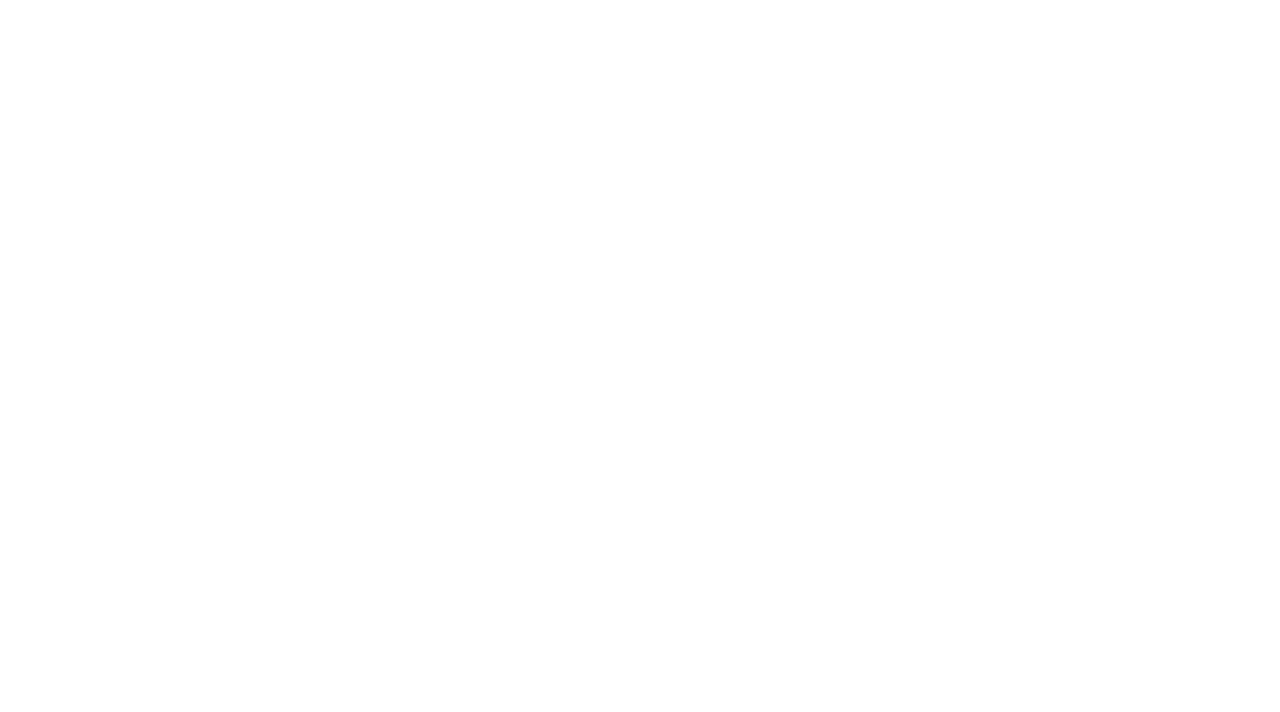
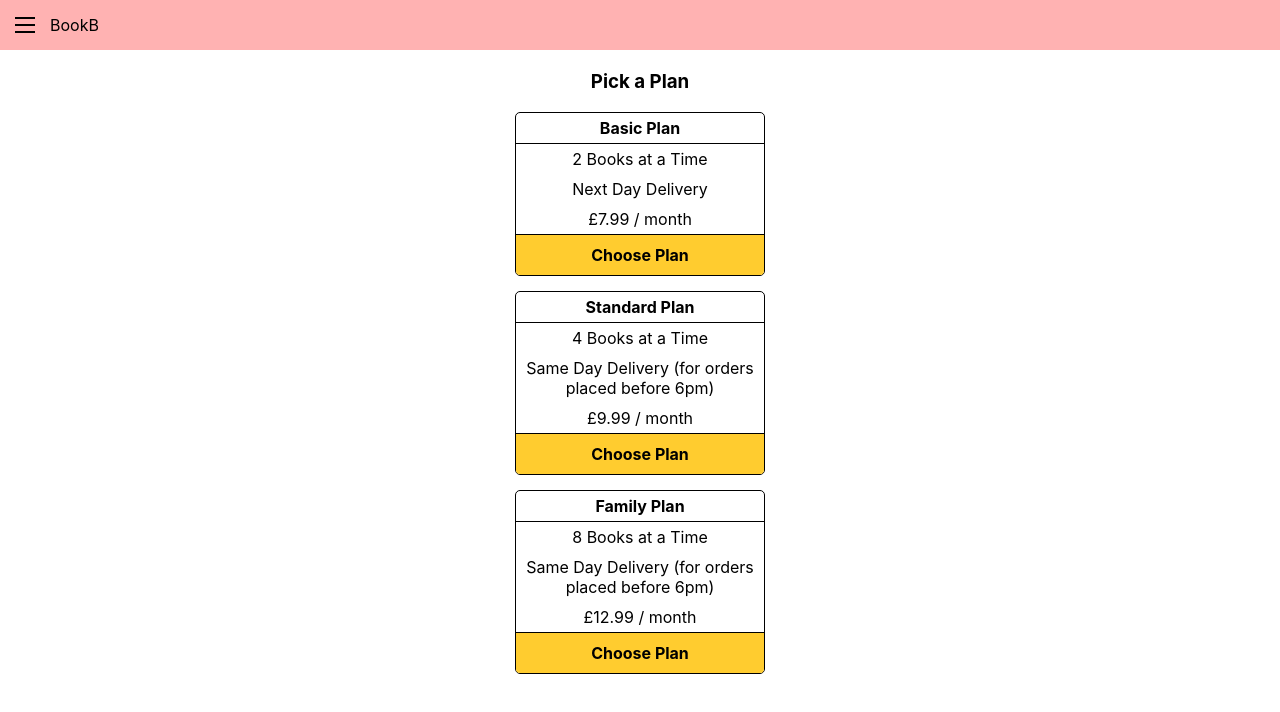
Before and after one commit to miraan/bookb, a React (Create React App) app in the folder client/: page /choosePlan in a window 1280 px wide. Shown: the top 712 px of the page. Built offline with nearby package versions, Linux system fonts and the light colour scheme.

Commit message:
choose plan page

```diff
--- a/client/src/App/App.js
+++ b/client/src/App/App.js
@@ -7,6 +7,7 @@ import Home from './pages/Home';
 import Catalog from './pages/Catalog';
 import Order from './pages/Order';
 import Signup from './pages/Signup';
+import ChoosePlan from './pages/ChoosePlan';
 
 const App = () => (
   <Switch>
@@ -16,6 +17,7 @@ const App = () => (
         <Route path="/catalog" component={Catalog} />
         <Route path="/order" component={Order} />
         <Route path="/signup" component={Signup} />
+        <Route path="/choosePlan" component={ChoosePlan} />
       </Switch>
     </div>
   </Switch>
--- /dev/null
+++ b/client/src/App/components/PlanOption.js
@@ -0,0 +1,32 @@
+// @flow
+
+import * as React from 'react';
+
+import type {Plan as PlanType} from '../../types';
+
+type Props = {
+  plan: PlanType,
+  onChooseButtonClick: (PlanType) => void,
+}
+
+const PlanOption = (props: Props) => (
+  <div className="planOption">
+    <div className="planOptionTitle planOptionRow">
+      {props.plan.name}
+    </div>
+    <div className="planOptionRow">
+      {props.plan.maxBooks} Books at a Time
+    </div>
+    <div className="planOptionRow">
+      {props.plan.deliveryDeal}
+    </div>
+    <div className="planOptionRow">
+      £{(props.plan.pricePerMonth / 100).toFixed(2)} / month
+    </div>
+    <div className="planOptionRow planOptionButton" onClick={() => props.onChooseButtonClick(props.plan)}>
+      Choose Plan
+    </div>
+  </div>
+);
+
+export default PlanOption;
--- /dev/null
+++ b/client/src/App/pages/ChoosePlan.js
@@ -0,0 +1,34 @@
+// @flow
+
+import * as React from 'react';
+import Header from '../components/Header';
+import PlanOption from '../components/PlanOption';
+import {plans} from '../../types';
+import LocalStorage from '../../LocalStorage';
+
+import type {Plan as PlanType} from '../../types';
+
+type Props = {};
+
+export default class ChoosePlan extends React.Component<Props> {
+  render = () => {
+    return (
+      <div className="App">
+        <Header showMenuIcon showSearchBar={false} center={false} />
+        <h3 className="noTopMargin">Pick a Plan</h3>
+        {plans.map(plan => (
+          <PlanOption key={plan.id} plan={plan} onChooseButtonClick={this.onChoosePlanButtonClick} />
+        ))}
+      </div>
+    );
+  }
+
+  onChoosePlanButtonClick = (plan: PlanType) => {
+    const cartSize = Object.keys(LocalStorage.getCart()).length
+    if (cartSize > plan.maxBooks) {
+      alert(`You have ${cartSize} books in your reading cart, but this plan allows a maximum of ${plan.maxBooks} at a time. Please remove books from your cart or select a different plan.`);
+      return;
+    }
+    console.log('chose plan' + plan.id);
+  }
+}
--- a/client/src/App/pages/Home.js
+++ b/client/src/App/pages/Home.js
@@ -6,7 +6,7 @@ import Header from '../components/Header';
 
 const Home = () => (
   <div className="App">
-    <Header showMenuIcon={false} center showSearchBar={false} center={false} />
+    <Header showMenuIcon={false} center showSearchBar={false} />
     <h2>Borrow Unlimited Books</h2>
     <h3>Same Day Delivery and Return</h3>
     <p>How Our Subscription Works:</p>
--- a/client/src/App/pages/Signup.js
+++ b/client/src/App/pages/Signup.js
@@ -27,7 +27,7 @@ type State = {
 class Signup extends React.Component<Props, State> {
   constructor(props: Props) {
     super(props);
-    LocalStorage.deleteLocalStorage();
+    // LocalStorage.deleteLocalStorage();
     const user = LocalStorage.getUser();
     this.state = {
       email: user && user.email ? user.email : '',
@@ -49,7 +49,7 @@ class Signup extends React.Component<Props, State> {
 
     if (user && user.password) {
       return (
-        <Redirect to="./plan" />
+        <Redirect to="./choosePlan" />
       );
     }
 
@@ -61,7 +61,7 @@ class Signup extends React.Component<Props, State> {
     return (
       <div className="App">
         <Header showMenuIcon showSearchBar={false} center={false} />
-        <h3 className="signupFormHeading">Create an Account</h3>
+        <h3 className="noTopMargin">Create an Account</h3>
         <div className="signupFormRow">
           Email Address:
         </div>
--- a/client/src/index.css
+++ b/client/src/index.css
@@ -223,7 +223,7 @@ button {
   padding: 2px 10px 2px 10px;
 }
 
-.signupFormHeading {
+.noTopMargin {
   margin-top: 0px;
 }
 
@@ -243,3 +243,30 @@ button {
   margin-top: 10px;
   margin-bottom: 20px;
 }
+
+.planOption {
+  border: 1px solid black;
+  border-radius: 5px;
+  overflow: hidden;
+  display: flex;
+  flex-direction: column;
+  flex-shrink: 0;
+  width: 250px;
+  margin-bottom: 15px;
+}
+
+.planOptionTitle {
+  border-bottom: 1px solid #000;
+  font-weight: bold;
+}
+
+.planOptionRow {
+  padding: 5px;
+}
+
+.planOptionButton {
+  border-top: 1px solid #000;
+  background-color: #ffcc2f;
+  padding: 10px;
+  font-weight: bold;
+}
--- a/client/src/types.js
+++ b/client/src/types.js
@@ -8,8 +8,6 @@ export type Book = {
   genre: string,
   imageUrl: string,
 }
-
-export type Plan = 1 | 2 | 3
 
 export type User = {
   id: number,
@@ -26,6 +24,38 @@ export type User = {
   stripeCustomerId?: ?string,
   stripeCardBrand?: ?string,
   stripeCardLastFourDigits?: ?string,
-  plan?: ?Plan,
+  planId?: ?number,
   createdTime: string,
 }
+
+export type Plan = {
+  id: number,
+  name: string,
+  maxBooks: number,
+  deliveryDeal: string,
+  pricePerMonth: number,
+}
+
+export const plans: Array<Plan> = [
+  {
+    id: 1,
+    name: 'Basic Plan',
+    maxBooks: 2,
+    deliveryDeal: 'Next Day Delivery',
+    pricePerMonth: 799,
+  },
+  {
+    id: 2,
+    name: 'Standard Plan',
+    maxBooks: 4,
+    deliveryDeal: 'Same Day Delivery (for orders placed before 6pm)',
+    pricePerMonth: 999,
+  },
+  {
+    id: 3,
+    name: 'Family Plan',
+    maxBooks: 8,
+    deliveryDeal: 'Same Day Delivery (for orders placed before 6pm)',
+    pricePerMonth: 1299,
+  }
+]
```
Also changed, not shown: 1 other file (tests, documents, lock files or other folders).
